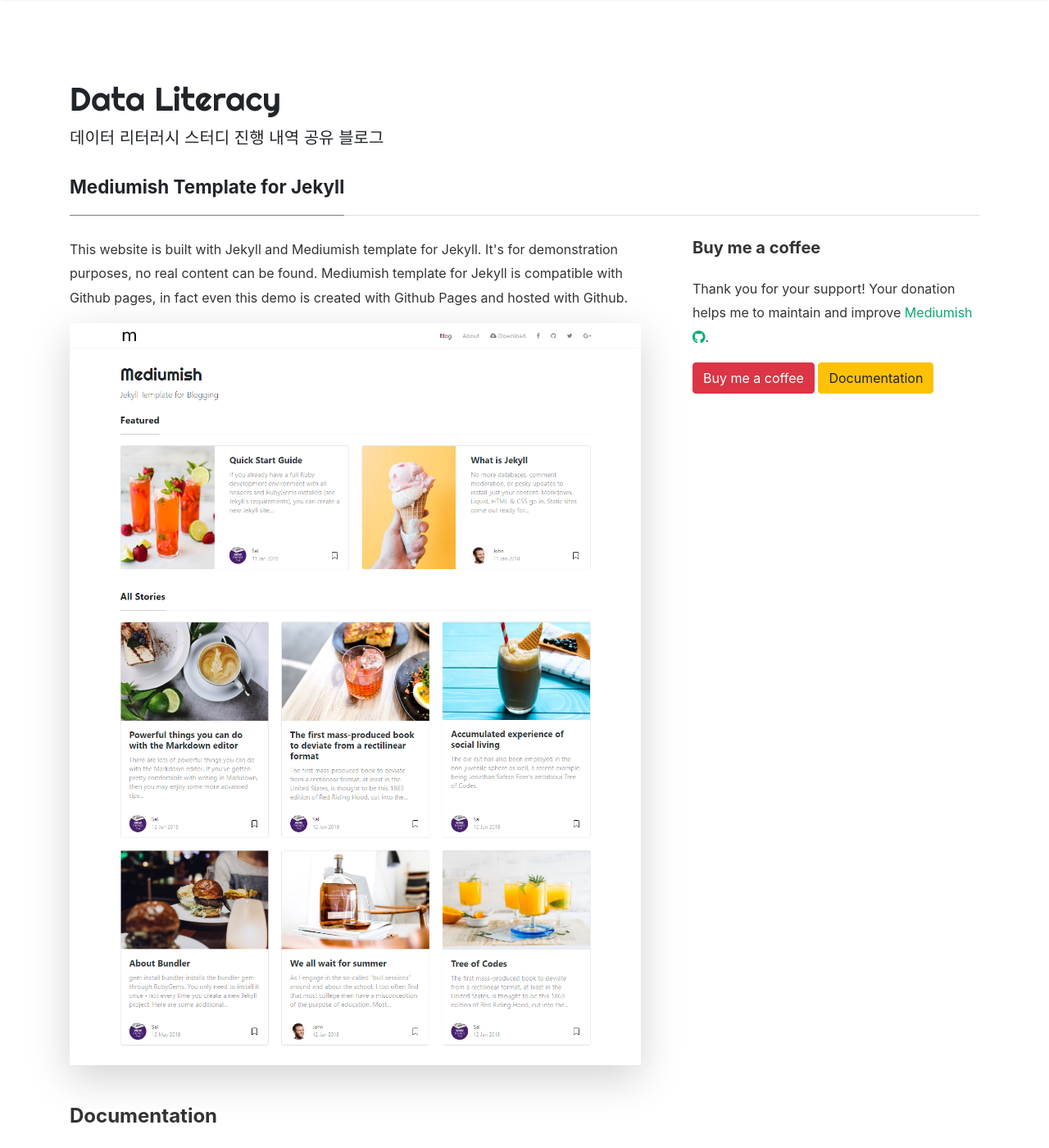
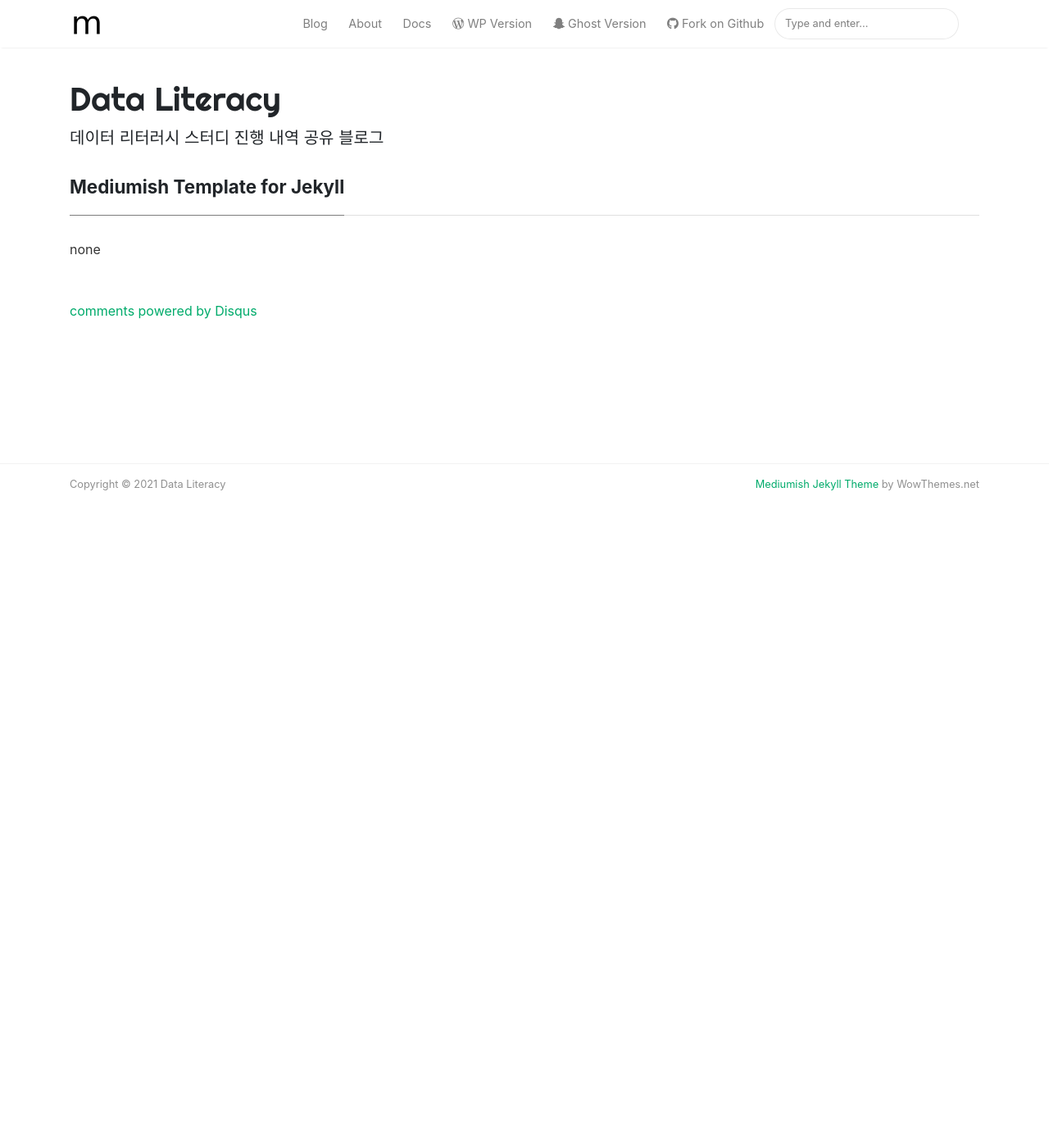
Before and after one commit to Data-Literacy12/Data-Literacy12.github.io, a Jekyll site: the page built from _pages/about.md, in a window 1280 px wide and 1400 px high. Shown: the whole window at 82% size. Built offline with Jekyll 4.4.1, drawn with Linux system fonts in a browser that asks for light colours; nearby versions of some CDN libraries; comment, search, counter and statistics services are not loaded; some of the changed text lies outside the part shown.

Commit message:
Update about.md

```diff
--- a/_pages/about.md
+++ b/_pages/about.md
@@ -5,31 +5,4 @@ permalink: /about
 comments: true
 ---
 
-<div class="row justify-content-between">
-<div class="col-md-8 pr-5">
-
-<p>This website is built with Jekyll and Mediumish template for Jekyll. It's for demonstration purposes, no real content can be found. Mediumish template for Jekyll is compatible with Github pages, in fact even this demo is created with Github Pages and hosted with Github.</p>
-
-<p class="mb-5"><img class="shadow-lg" src="{{site.baseurl}}/assets/images/mediumish-jekyll-template.png" alt="jekyll template mediumish" /></p>
-<h4>Documentation</h4>
-
-<p>Please, read the docs <a href="https://bootstrapstarter.com/bootstrap-templates/template-mediumish-bootstrap-jekyll/">here</a>.</p>
-
-<h4>Questions or bug reports?</h4>
-
-<p>Head over to our <a href="https://github.com/wowthemesnet/mediumish-theme-jekyll">Github repository</a>!</p>
-
-</div>
-
-<div class="col-md-4">
-
-<div class="sticky-top sticky-top-80">
-<h5>Buy me a coffee</h5>
-
-<p>Thank you for your support! Your donation helps me to maintain and improve <a target="_blank" href="https://github.com/wowthemesnet/mediumish-theme-jekyll">Mediumish <i class="fab fa-github"></i></a>.</p>
-
-<a target="_blank" href="https://www.wowthemes.net/donate/" class="btn btn-danger">Buy me a coffee</a> <a target="_blank" href="https://bootstrapstarter.com/bootstrap-templates/template-mediumish-bootstrap-jekyll/" class="btn btn-warning">Documentation</a>
-
-</div>
-</div>
-</div>
+none
```
